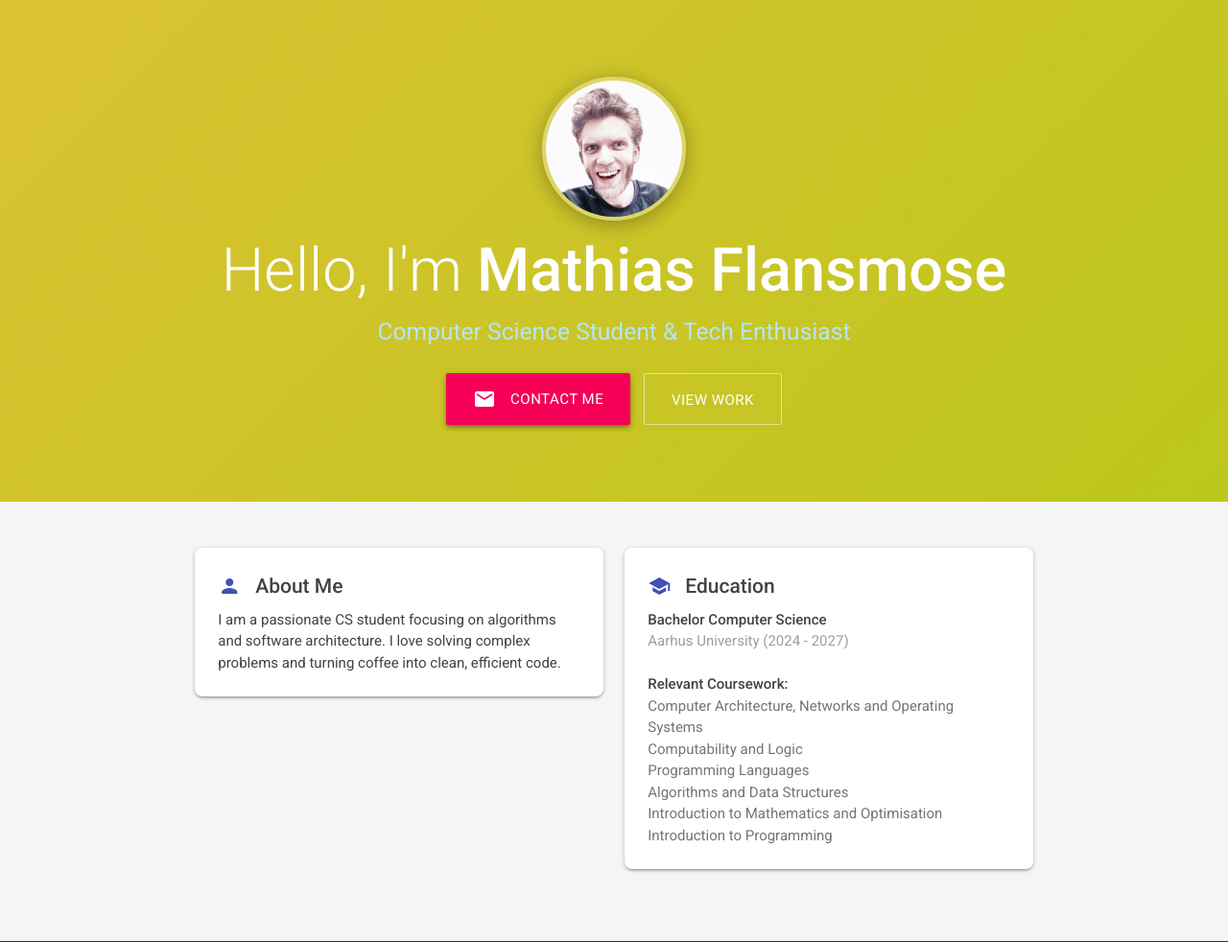
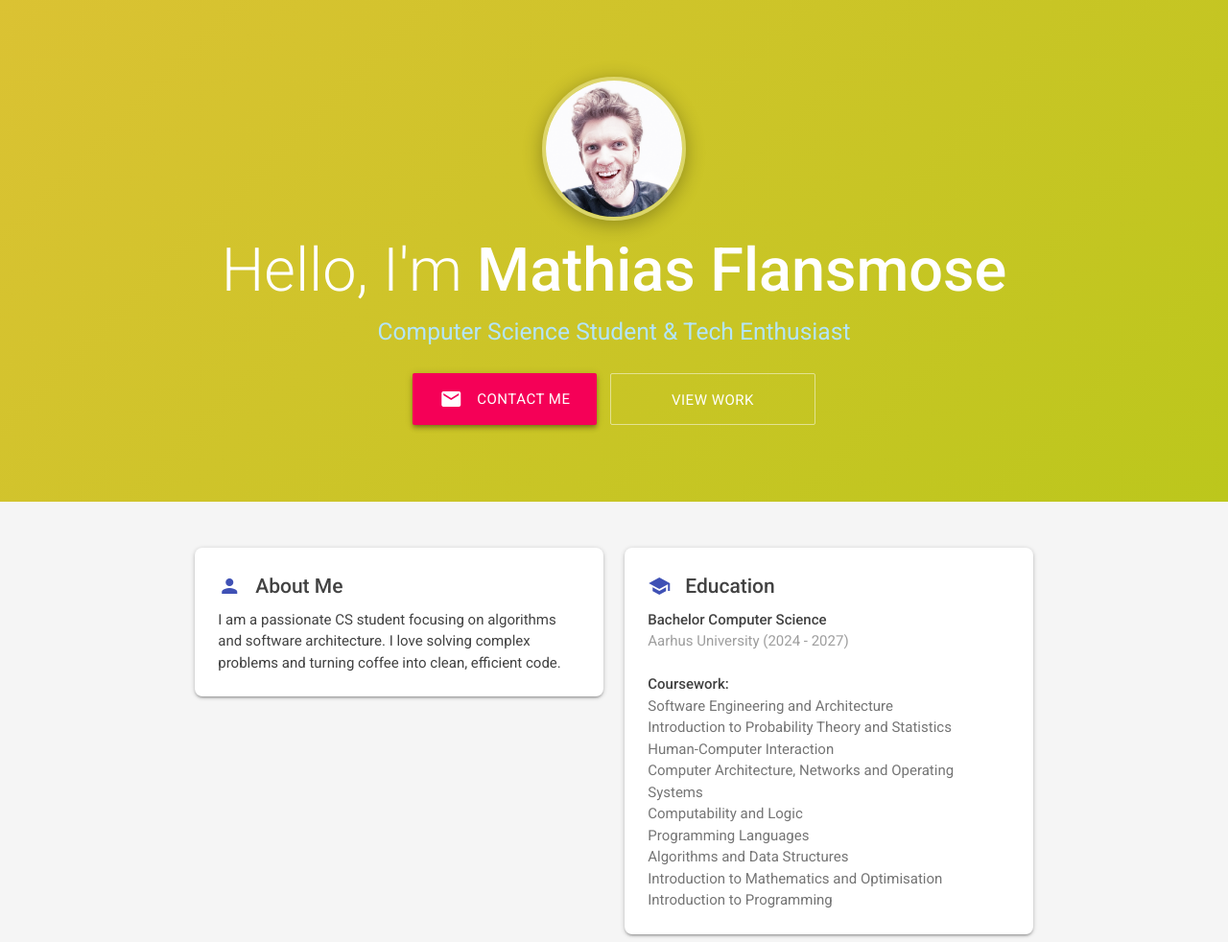
Before and after one commit to mathiasflansmose/landingpage, a Flask app: page / in a window 1280 px wide. Shown: the top 982 px of the page at 96% size. Run offline with Flask 3, Linux system fonts and the light colour scheme.

Commit message:
Added education coursework and modify button link.

```diff
--- a/templates/index.html
+++ b/templates/index.html
@@ -91,16 +91,14 @@
                 <i class="material-icons left">email</i>
                 Contact Me
             </a>
-            <a href="/projects" class="btn-large waves-effect waves-light transparent z-depth-0" style="border: 1px solid rgba(255,255,255,0.5); margin-left: 10px;">
-                View Work
+            <a href="/" class="btn-large waves-effect waves-light transparent z-depth-0" style="border: 1px solid rgba(255,255,255,0.5); margin-left: 10px;">
+                View Work<br>To be implemented
             </a>
         </div>
     </div>
 
-    <!-- ABOUT & EDUCATION GRID -->
     <section class="container">
         <div class="row">
-            <!-- About Card -->
             <div class="col s12 m6">
                 <div class="card white">
                     <div class="card-content">
@@ -113,7 +111,6 @@
                 </div>
             </div>
 
-            <!-- Education Card -->
             <div class="col s12 m6">
                 <div class="card white">
                     <div class="card-content">
@@ -121,7 +118,10 @@
                         <p><strong>Bachelor Computer Science</strong></p>
                         <p class="grey-text">Aarhus University (2024 - 2027)</p>
                         <br>
-                        <p><strong>Relevant Coursework:</strong></p>
+                        <p><strong>Coursework:</strong></p>
+                        <p class="grey-text text-darken-1">Software Engineering and Architecture</p>
+                        <p class="grey-text text-darken-1">Introduction to Probability Theory and Statistics</p>
+                        <p class="grey-text text-darken-1">Human-Computer Interaction</p>
                         <p class="grey-text text-darken-1">Computer Architecture, Networks and Operating Systems</p>
                         <p class="grey-text text-darken-1">Computability and Logic</p>
                         <p class="grey-text text-darken-1">Programming Languages</p>
@@ -162,19 +162,6 @@
         </div>
     </footer>
 
-    <!--
-      Note on Javascript:
-      Although you requested no JS, Materialize CSS 'activates' the project card reveal
-      animation automatically via CSS only (checkbox hack logic built-in), or minimal built-in logic.
-      However, mobile navigation (hamburger menu) usually requires JS.
-      To keep this strictly "No Custom JS", I designed the layout to not need a hamburger menu.
-    -->
-
-    <!-- Need this just for the Card Reveal click interaction if you want it to be smooth,
-         but it works mostly with CSS states in modern browsers.
-         For strict "NO JS" remove the script below. The 'reveal' might not toggle without it.
-         If you really want 0 JS, change the card-reveal structure to simple static cards.
-    -->
     <script src="https://cdnjs.cloudflare.com/ajax/libs/materialize/1.0.0/js/materialize.min.js"></script>
 </body>
 </html>
```
